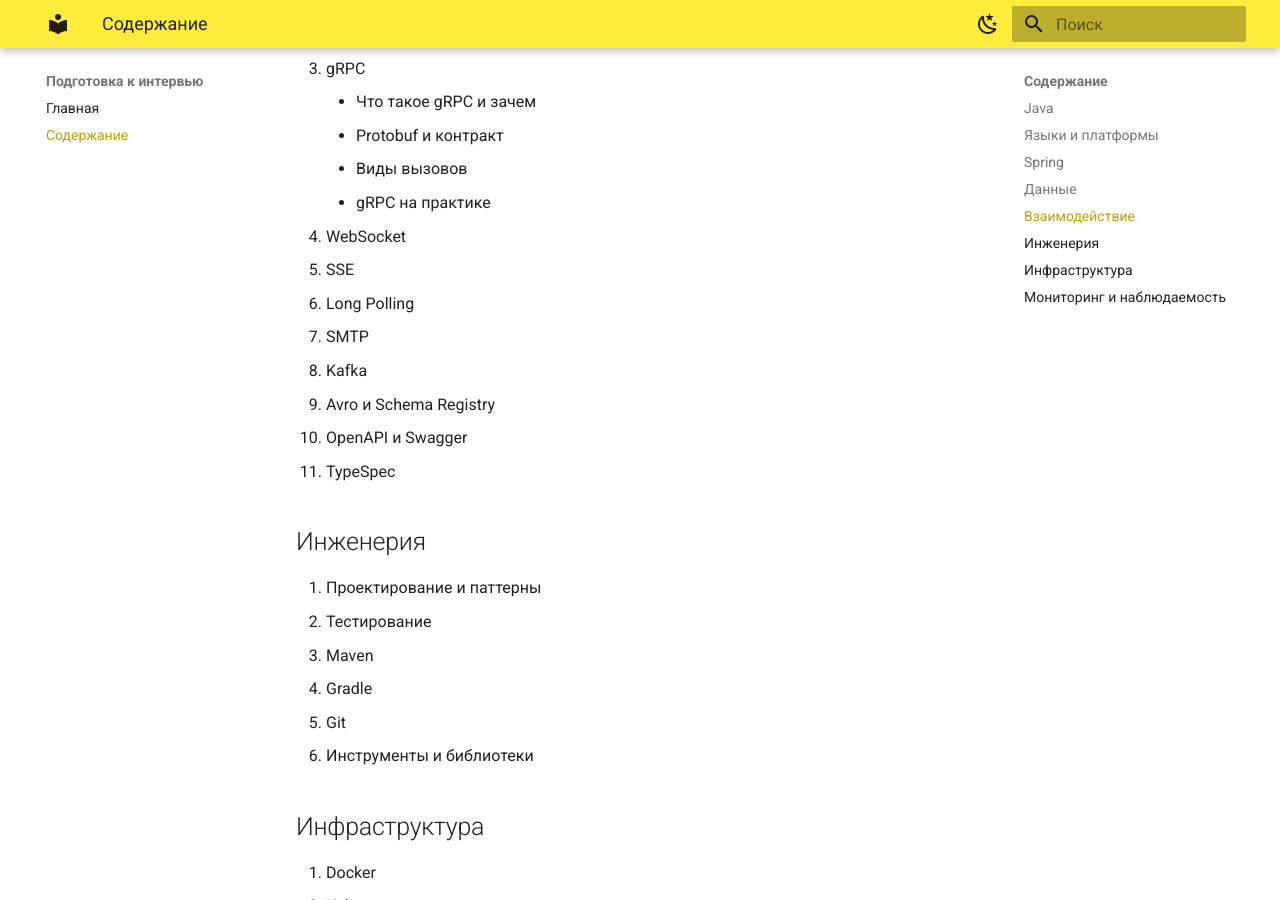
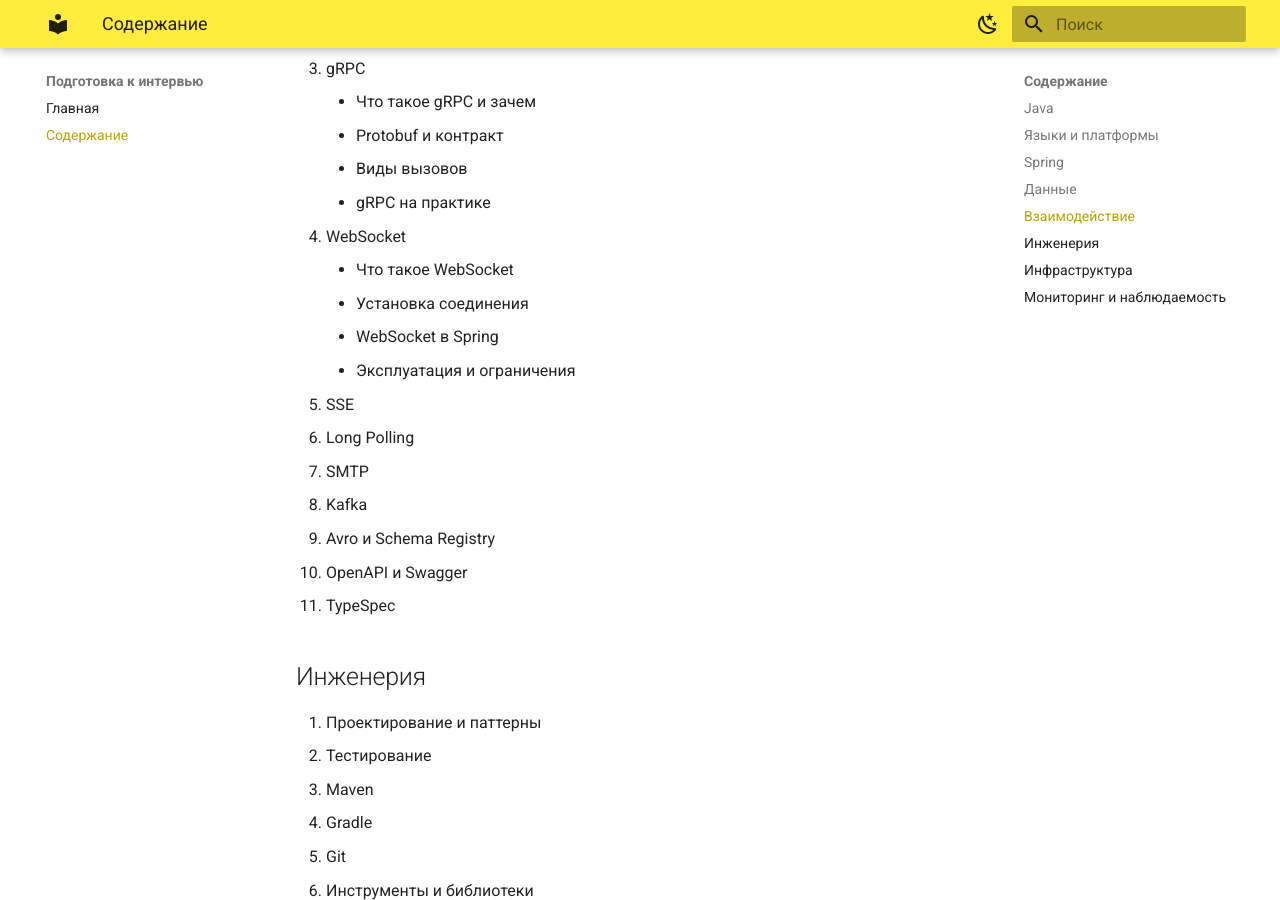
Before and after one commit to artem961/java-backend-notes, an MkDocs documentation site: the page built from docs/contents.md, in a window 1280 px wide and 900 px high, scrolled down 4871 px. Built offline with MkDocs 1.6.1 and Material for MkDocs 9.7.7, drawn with Linux system fonts in a browser that asks for light colours.

Commit message:
Определить состав раздела WebSocket
Четыре темы: суть протокола, рукопожатие и жизнь соединения,
поддержка в Spring, эксплуатация при нескольких инстансах.

```diff
--- a/docs/contents.md
+++ b/docs/contents.md
@@ -150,6 +150,10 @@
     - Виды вызовов
     - gRPC на практике
 24. WebSocket
+    - Что такое WebSocket
+    - Установка соединения
+    - WebSocket в Spring
+    - Эксплуатация и ограничения
 25. SSE
 26. Long Polling
 27. SMTP
```
